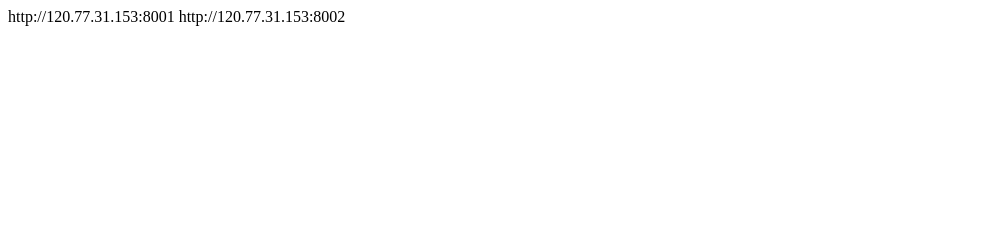
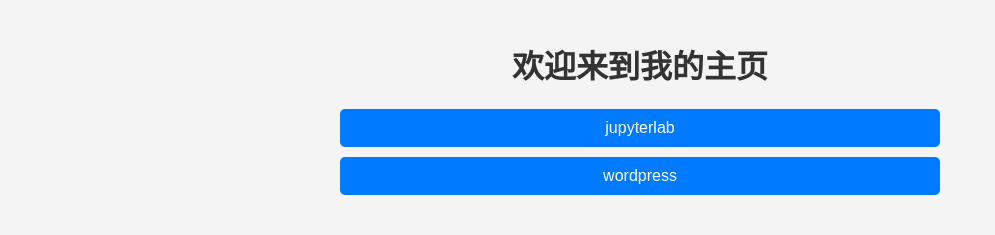
Before and after one commit to jyhq/jyhq.github.io, a plain HTML site: page index.html in a window 1280 px wide. Shown: the whole page, without its empty margins (0-995 px from the left). Drawn offline with Linux system fonts and the light colour scheme.

Commit message:
Update index.html

```diff
--- a/index.html
+++ b/index.html
@@ -1,6 +1,67 @@
+<!DOCTYPE html>
+<html lang="en">
+<head>
+    <meta charset="UTF-8">
+    <meta name="viewport" content="width=device-width, initial-scale=1.0">
+    <title>我的主页</title>
+    <style>
+        /* 基础样式 */
+        body {
+            font-family: Arial, sans-serif;
+            margin: 0;
+            padding: 0;
+            background-color: #f4f4f4;
+        }
 
-http://120.77.31.153:8001
+        .container {
+            max-width: 600px;
+            margin: 0 auto;
+            padding: 20px;
+        }
 
+        h1 {
+            text-align: center;
+            color: #333;
+        }
 
+        ul {
+            list-style-type: none;
+            padding: 0;
+        }
 
-http://120.77.31.153:8002
+        li {
+            margin: 10px 0;
+        }
+
+        a {
+            display: block;
+            padding: 10px;
+            text-decoration: none;
+            color: #fff;
+            background-color: #007BFF;
+            border-radius: 5px;
+            text-align: center;
+        }
+
+        a:hover {
+            background-color: #0056b3;
+        }
+
+        /* 响应式设计 */
+        @media (max-width: 600px) {
+            a {
+                font-size: 16px;
+            }
+        }
+    </style>
+</head>
+<body>
+    <div class="container">
+        <h1>欢迎来到我的主页</h1>
+        <ul>
+            <li><a href="http://120.77.31.153:8001/">jupyterlab</a></li>
+            <li><a href="http://120.77.31.153:8002/">wordpress</a></li>
+        </ul>
+    </div>
+</body>
+</html>
```
